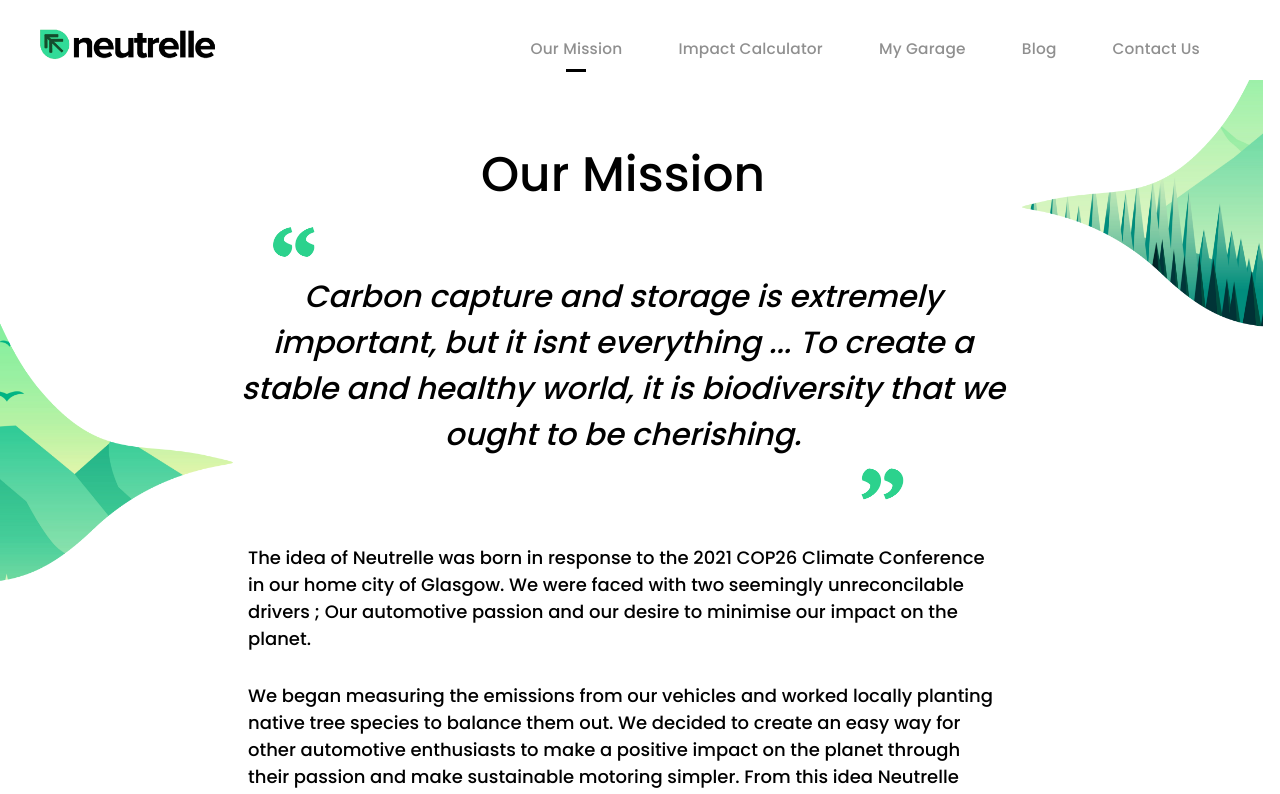
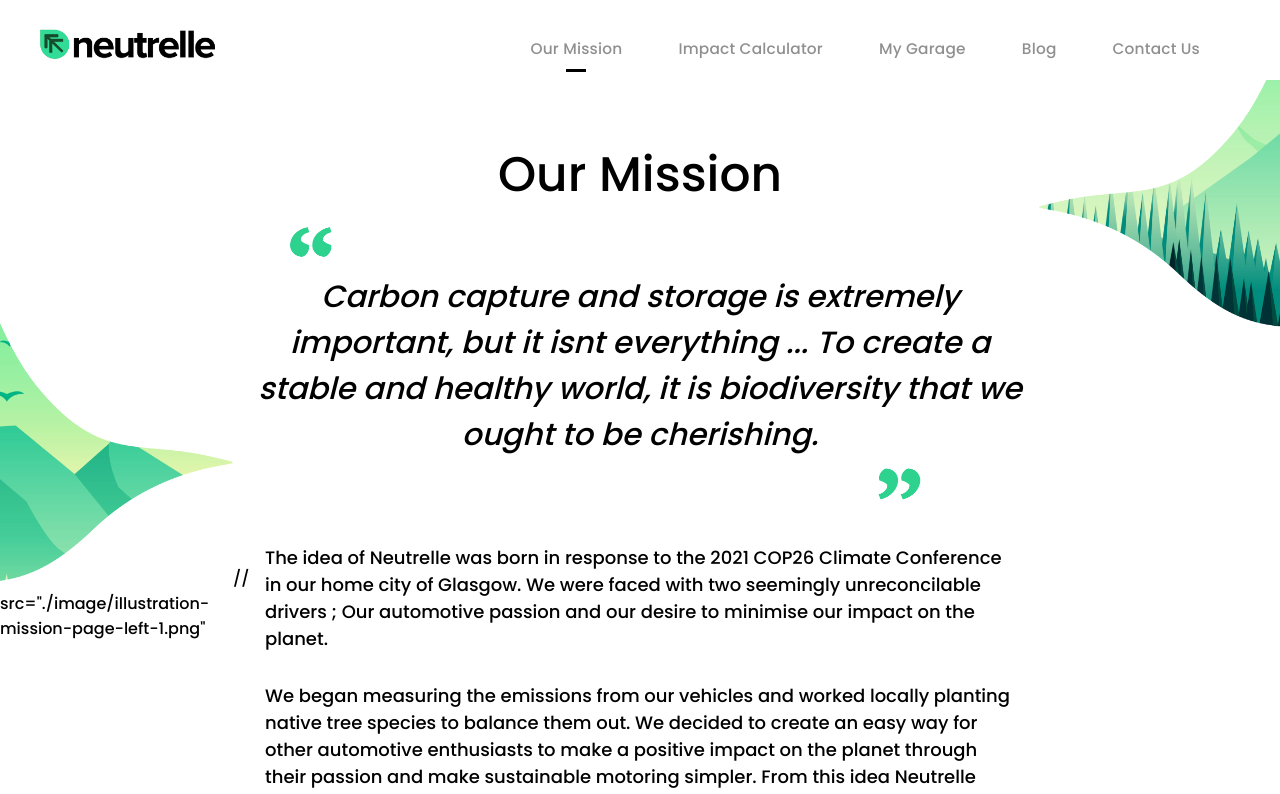
Before and after one commit to Aayshaparveen/neutrelle-demo, a React (Vite) app: page / in a window 1280 px wide. Shown: the top 794 px of the page. Built offline with nearby package versions, Linux system fonts and the light colour scheme.

Commit message:
change our mission image

```diff
--- a/src/OurMission/index.jsx
+++ b/src/OurMission/index.jsx
@@ -6,9 +6,8 @@ const OurMission = () => {
         <div>
           <img
             className="left-img"
-            src="./src/assets/image/illustration-mission-page-left-1.png"
+            src={"./src/assets/image/illustration-mission-page-left-1.png"} alt="/"></img>
             // src="./image/illustration-mission-page-left-1.png"
-          ></img>
         </div>
         <div className="Mission-container">
           <h2 className="main-heading">Our Mission</h2>
```
